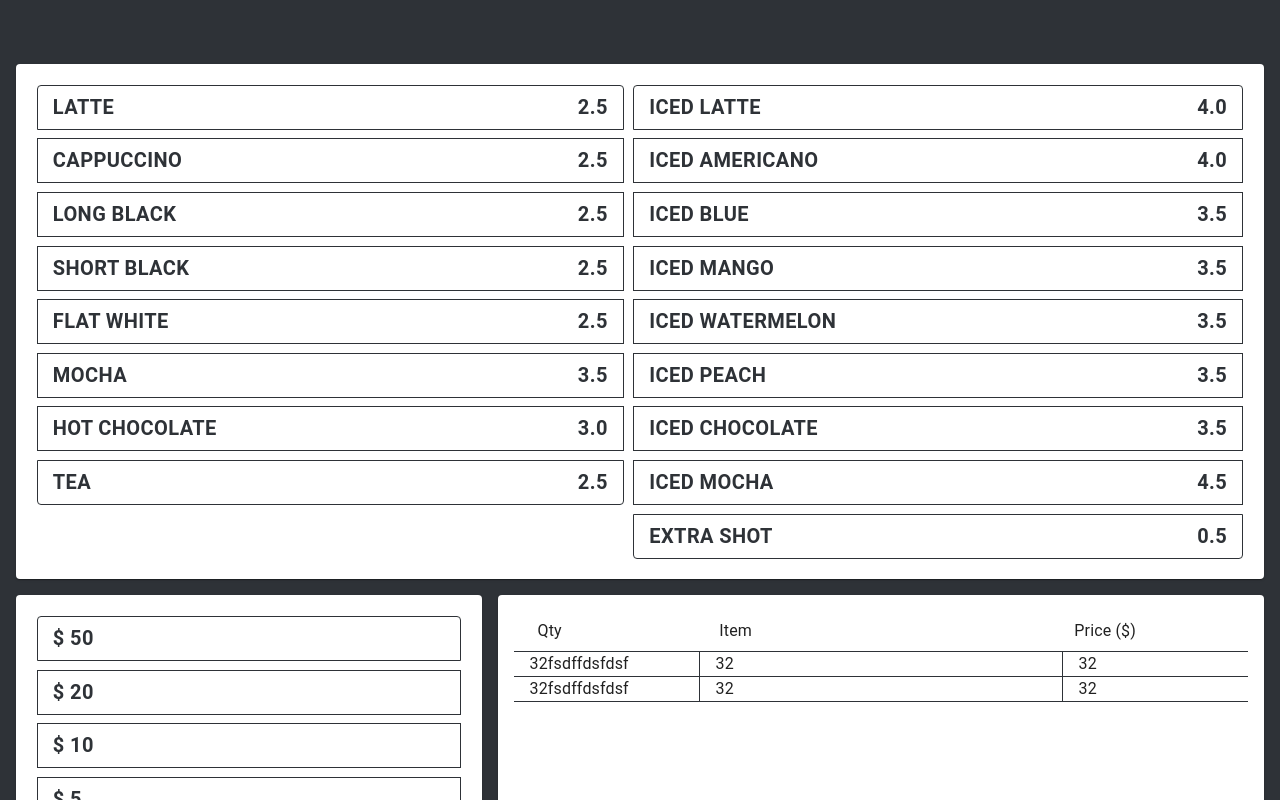
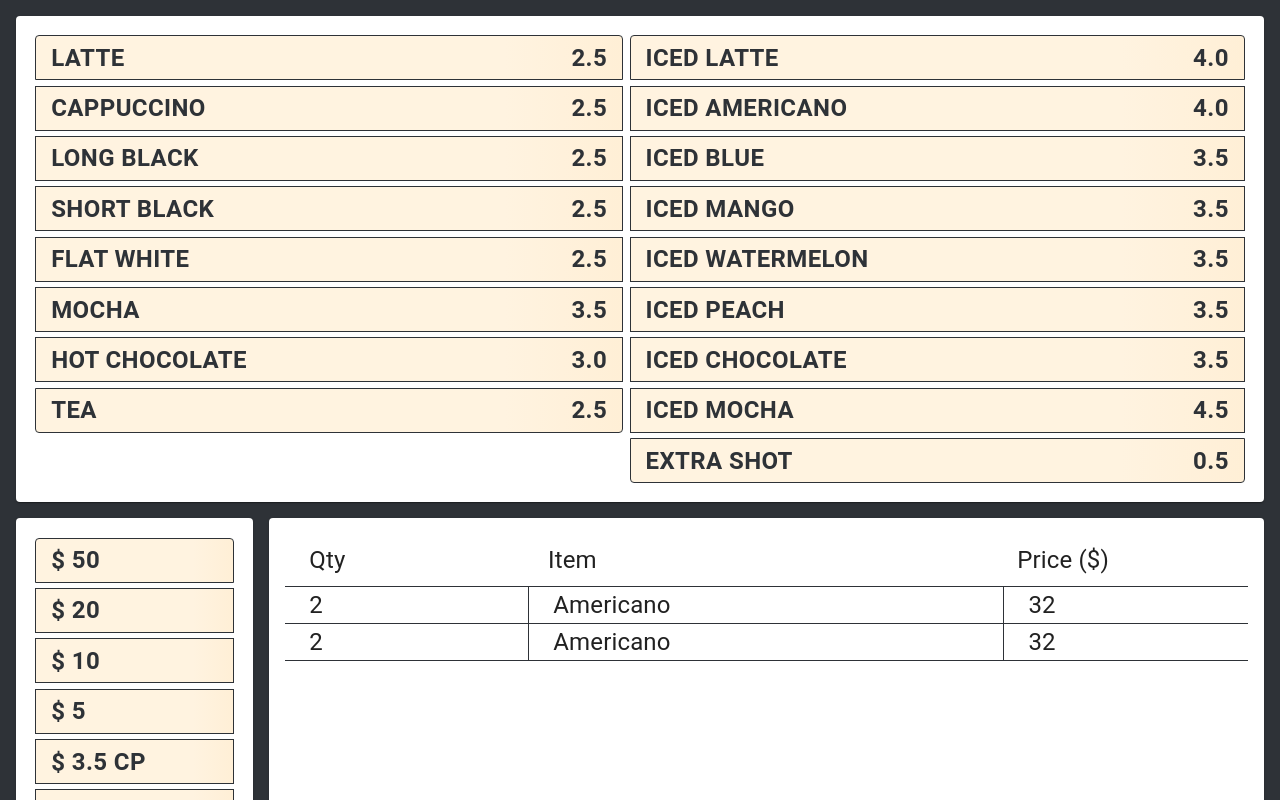
Before and after one commit to jayjwseo/cafe-pos, a React (Create React App) app: page / in a window 1280 px wide. Shown: the top 800 px of the page. Built offline with nearby package versions, Linux system fonts and the light colour scheme.

Commit message:
style fix

```diff
--- a/src/App.js
+++ b/src/App.js
@@ -3,14 +3,7 @@ import React, { Fragment, useState } from "react";
 import CssBaseline from "@mui/material/CssBaseline";
 import styled from "styled-components";
 
-import {
-  Button,
-  ButtonGroup,
-  Box,
-  Card,
-  CardContent,
-  Typography,
-} from "@mui/material";
+import { Button, ButtonGroup, Box, Card, CardContent } from "@mui/material";
 
 const hotDrinks = [
   {
@@ -43,8 +36,8 @@ const cashTypes = [
   { label: "$ 20", amount: 20 },
   { label: "$ 10", amount: 10 },
   { label: "$ 5", amount: 5 },
-  { label: "$ 3.5 Coupon", amount: 3.5 },
-  { label: "$ 2.5 Coupon", amount: 2.5 },
+  { label: "$ 3.5 CP", amount: 3.5 },
+  { label: "$ 2.5 CP", amount: 2.5 },
   { label: "$ 1", amount: 1 },
   { label: "$ 0.5", amount: 0.5 },
   { label: "$ 0.2", amount: 0.2 },
@@ -82,35 +75,35 @@ const productRow = (product) => {
         justifyContent: "space-between",
       }}
     >
-      <div
+      <__ItemText
         style={{
           width: "50%",
-          paddingLeft: "1rem",
+          paddingLeft: "1.5rem",
           borderBottom: "1px solid #2e3237",
           borderRight: "1px solid #2e3237",
         }}
       >
-        32fsdffdsfdsf
-      </div>
-      <div
+        2
+      </__ItemText>
+      <__ItemText
         style={{
           width: "100%",
-          paddingLeft: "1rem",
+          paddingLeft: "1.5rem",
           borderBottom: "1px solid #2e3237",
           borderRight: "1px solid #2e3237",
         }}
       >
-        32
-      </div>
-      <div
+        Americano
+      </__ItemText>
+      <__ItemText
         style={{
           width: "50%",
-          paddingLeft: "1rem",
+          paddingLeft: "1.5rem",
           borderBottom: "1px solid #2e3237",
         }}
       >
         32
-      </div>
+      </__ItemText>
     </div>
   );
 };
@@ -119,7 +112,7 @@ function App() {
   return (
     <Fragment>
       <CssBaseline />
-      <__Container style={{ marginTop: "3rem" }}>
+      <__Container style={{ overflow: "hidden" }}>
         <__Card>
           <__CardContent>
             <__Box>
@@ -147,7 +140,7 @@ function App() {
               </__Box>
             </__CardContent>
           </__Card>
-          <__Card style={{ marginTop: "0", marginLeft: "0", flexGrow: "2" }}>
+          <__Card style={{ marginTop: "0", marginLeft: "0", flexGrow: "10" }}>
             <__CardContent
               style={{
                 height: "100%",
@@ -165,11 +158,15 @@ function App() {
                     justifyContent: "space-between",
                   }}
                 >
-                  <div style={{ width: "50%", paddingLeft: "1rem" }}>Qty</div>
-                  <div style={{ width: "100%", paddingLeft: "1rem" }}>Item</div>
-                  <div style={{ width: "50%", paddingLeft: "1rem" }}>
+                  <__ItemText style={{ width: "50%", paddingLeft: "1rem" }}>
+                    Qty
+                  </__ItemText>
+                  <__ItemText style={{ width: "100%", paddingLeft: "1rem" }}>
+                    Item
+                  </__ItemText>
+                  <__ItemText style={{ width: "50%", paddingLeft: "1rem" }}>
                     Price ($)
-                  </div>
+                  </__ItemText>
                 </div>
                 {productRow()}
                 {productRow()}
@@ -250,7 +247,7 @@ const __ButtonGroup = styled(ButtonGroup)`
 `;
 
 const __ButtonWrapper = styled.div`
-  margin: 0.3rem;
+  margin: 0.2rem;
 `;
 
 const __MenuButton = styled(Button)`
@@ -258,11 +255,16 @@ const __MenuButton = styled(Button)`
   width: 100%;
   height: 45px;
   border: 1px solid #2e3237 !important;
-  background-color: transparent !important;
+  background-image: linear-gradient(
+    to right,
+    #fff3e0 0%,
+    #fff3e0 80%,
+    #ffefd6 100%
+  ) !important;
 
   > div {
     color: #2e3237;
-    font-size: 20px;
+    font-size: 1.5rem;
     font-weight: 600;
     width: 100%;
     display: flex;
@@ -276,3 +278,7 @@ const __Box = styled(Box)`
   flex-flow: row wrap;
   align-items: stretch;
 `;
+
+const __ItemText = styled.div`
+  font-size: 1.5rem;
+`;
```
